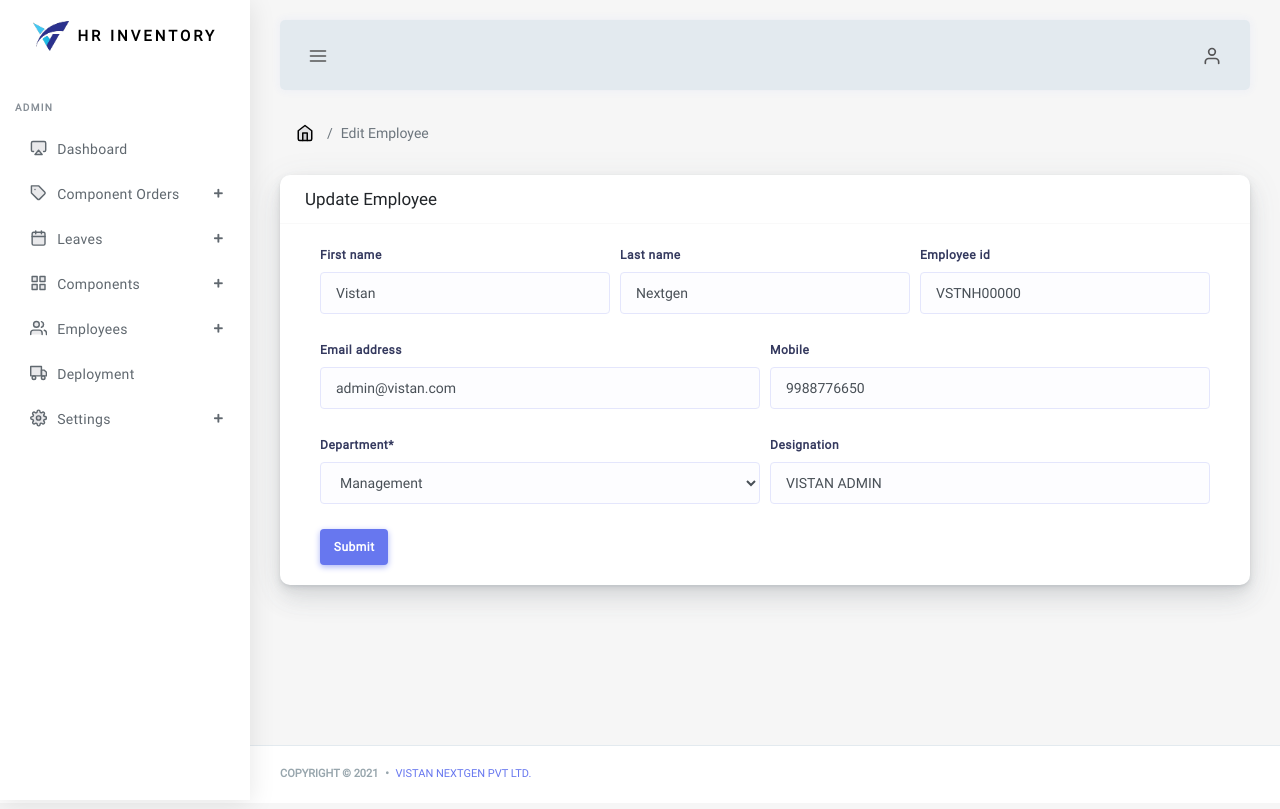
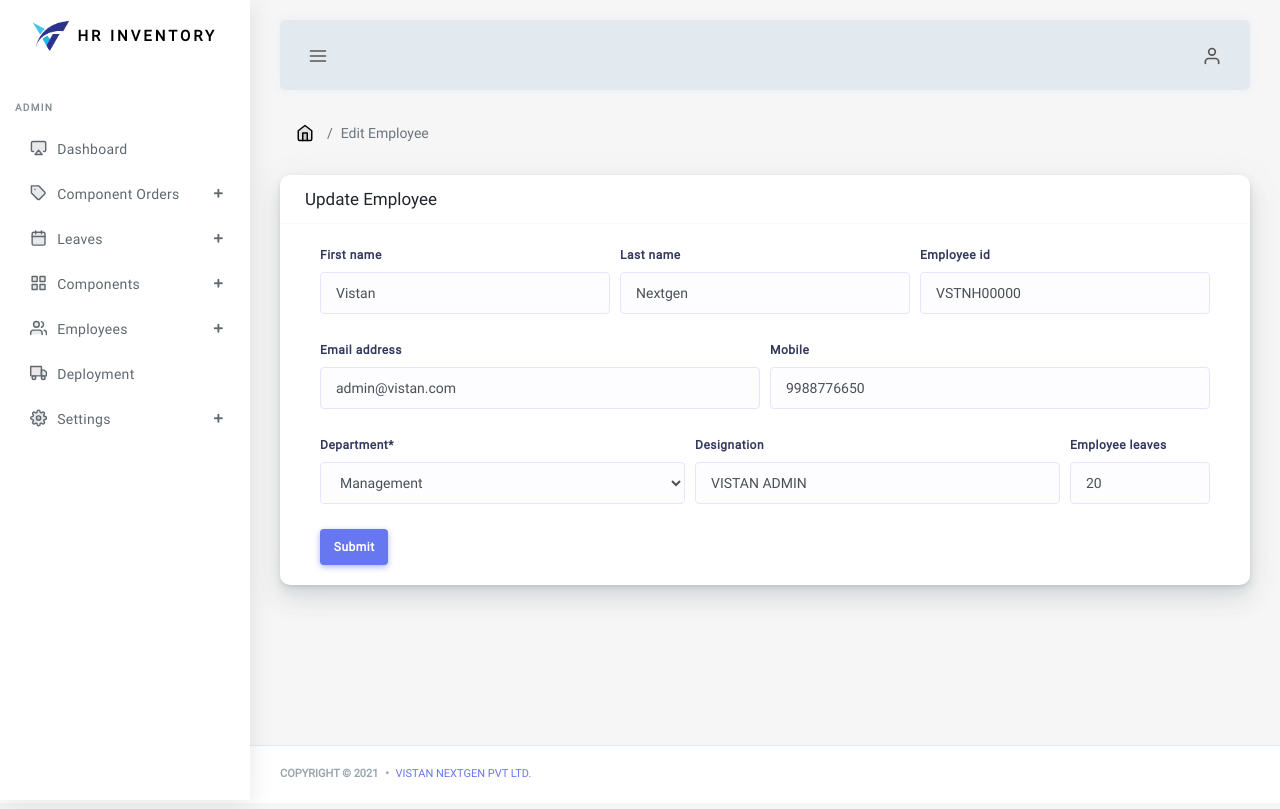
Before and after one commit to dhanushkomari/InventoryProject, a Django app: page /accounts/edit-employee/1 in a window 1280 px wide. Run offline with Django 3.2, Linux system fonts and the light colour scheme; a user stored in the database is signed in; data comes from the database, SQL or seed files in the repository; both versions use the stored data as it was after the commit; some libraries are stand-ins or nearby versions.

Commit message:
made some changes

```diff
--- a/accounts/forms.py
+++ b/accounts/forms.py
@@ -4,7 +4,7 @@ from django import forms
 class UserForm(forms.ModelForm):
     class Meta:
         model = User
-        fields = ('first_name', 'last_name', 'email', 'mobile', 'department', 'designation', 'employee_id')
+        fields = ('first_name', 'last_name', 'email', 'mobile', 'department', 'designation', 'employee_id', 'employee_leaves')
 
 class UserProfileForm(forms.ModelForm):
     class Meta:
--- a/accounts/templates/accounts/edit_employee.html
+++ b/accounts/templates/accounts/edit_employee.html
@@ -57,12 +57,16 @@
                             </div>
 
                             <div class="form-row">
-                                <div class="form-group col-md-6 mb-0">
+                                <div class="form-group col-md-5 mb-0">
                                     {{ form.department|as_crispy_field }}
                                 </div>
-                                <div class="form-group col-md-6 mb-0">
+                                <div class="form-group col-md-5 mb-0">
                                     {{ form.designation|as_crispy_field }}
                                 </div>
+                                <div class="form-group col-md-2 mb-0">
+                                    {{ form.employee_leaves|as_crispy_field }}
+                                </div>
+
                             </div>
 
 
--- a/components/templates/components/create_component.html
+++ b/components/templates/components/create_component.html
@@ -20,13 +20,15 @@
                 <i data-feather="home"></i></a>
             </li>
             <!-- <li class="breadcrumb-item active">Dashboard</li>    -->
-            <li class="breadcrumb-item active">Add Category</li>
+            <li class="breadcrumb-item active">InWard</li>
+            <li class="breadcrumb-item active">Components</li>
+
           </ul>
 
 
             <div class="card">
                 <div class="card-header">
-                <h4>Add Category</h4>
+                <h4>Add Component</h4>
             </div>
 
             <div class="card-body">
```
Also changed, not shown: db.sqlite3.
